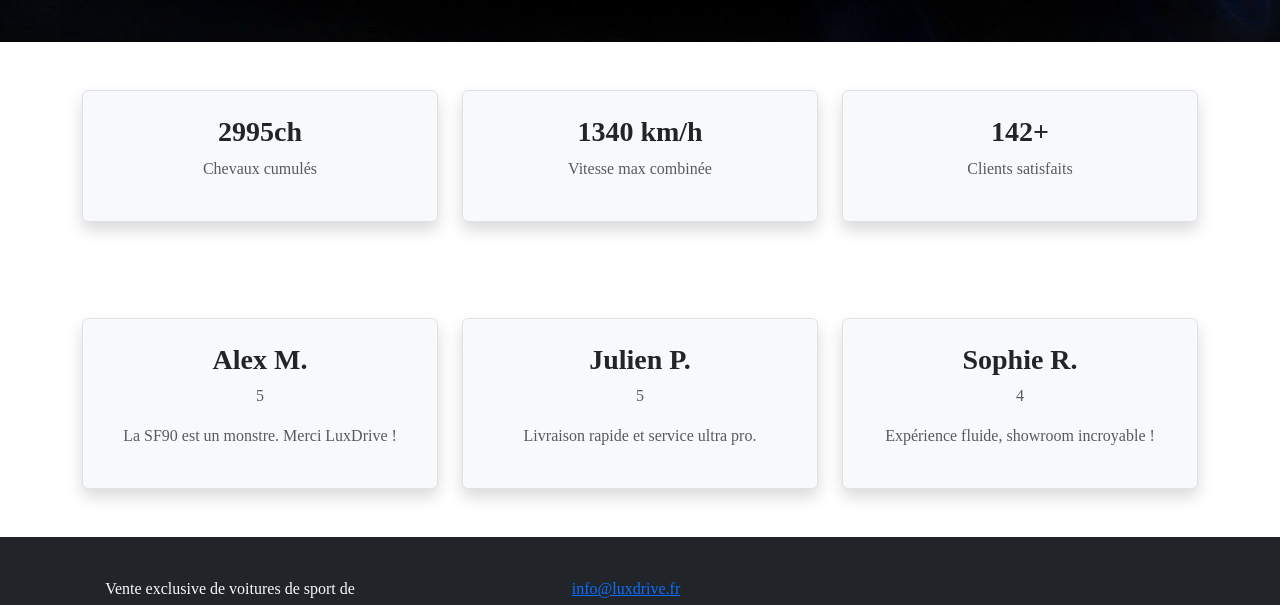
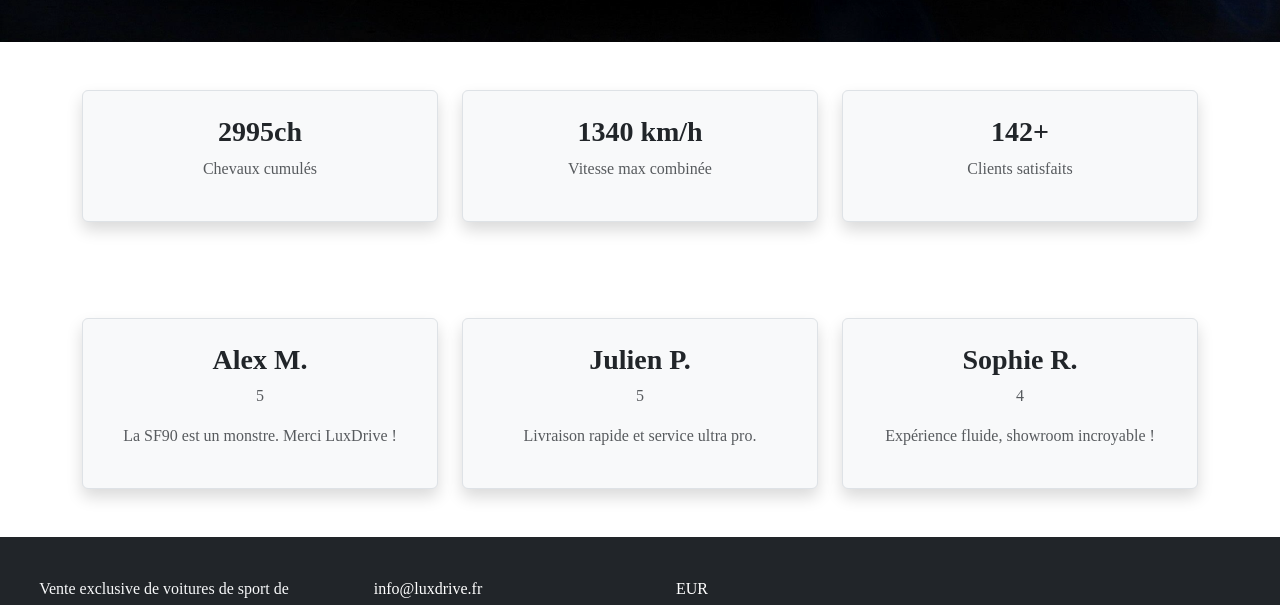
Before and after one commit to greenleendeen/LuxDrive, a website: page index.html in a window 1280 px wide. Shown: the part 694-1299 px from the top of the page. Drawn offline with nearby package versions, Linux system fonts and the light colour scheme; files whose address does not match are found by name.

Commit message:
footer maj

```diff
--- a/js/script.js
+++ b/js/script.js
@@ -65,6 +65,10 @@ console.log("Site Info chargé :", siteInfo);
         <p><a href="mailto:${siteInfo.contactEmail}">${siteInfo.contactEmail}</a></p>
         <p><a href="tel:${siteInfo.phone}">${siteInfo.phone}</a></p>
         </div>
+                <div class="col-md-4">
+        <p><a href="mailto:${siteInfo.currency}">${siteInfo.currency}</a></p>
+        <p><a href="tel:${siteInfo.language}">${siteInfo.language}</a></p>
+        </div>
 
 `;
 
--- a/style.css
+++ b/style.css
@@ -137,6 +137,16 @@ footer .btn {
 
 }
 
+a {
+    color: inherit; /* Hérite la couleur du texte du parent */
+    text-decoration: none;
+}
+
+footer a {
+    color: white;
+    text-decoration: none;
+}
+
 /**media */
 @media (max-width: 768px) {
     h1{
```
Also changed, not shown: pages/constructeurs.html (+5 -1 lines).
